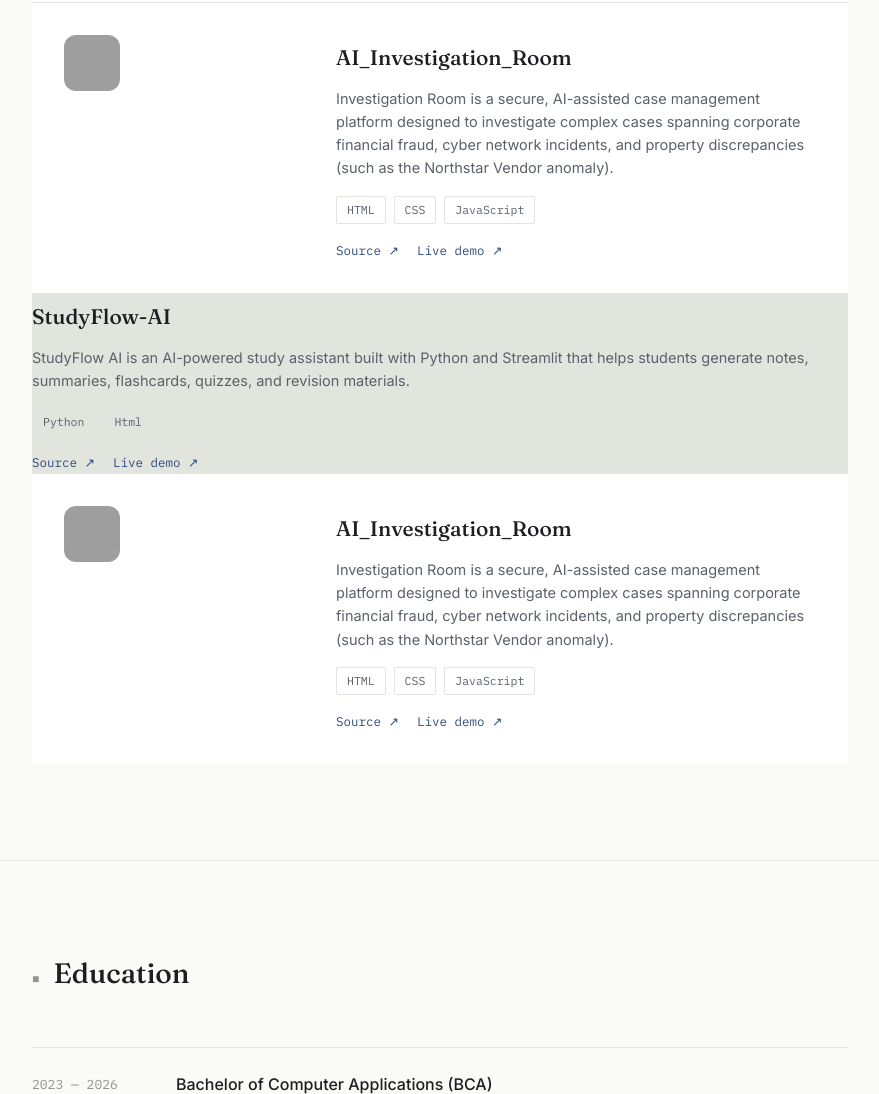
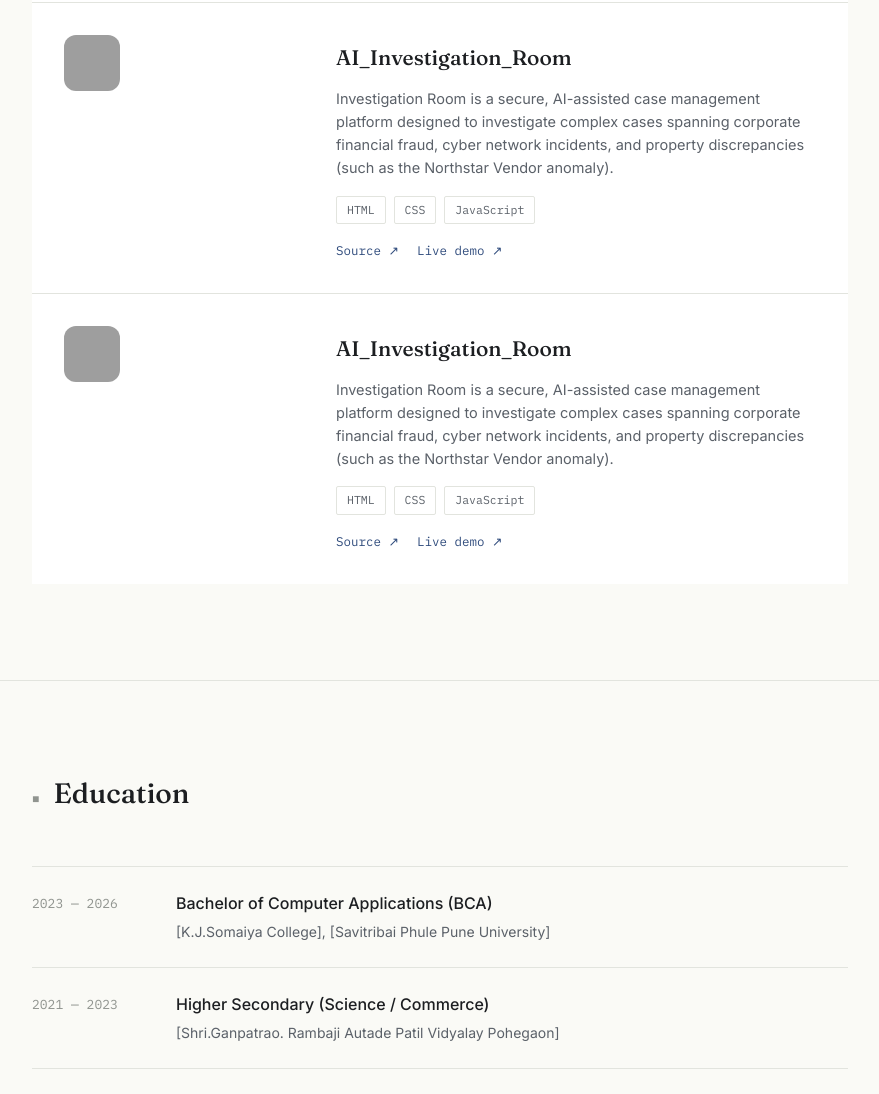
Before and after one commit to devidasbhalerao3011-spec/Rushikesh-Portfolio, a plain HTML site: page index.html in a window 1280 px wide. Shown: the part 2171-3265 px from the top of the page, without its empty margins (200-1079 px from the left). Drawn offline with nearby package versions, Linux system fonts and the light colour scheme; grey boxes are pictures that could not be loaded.

Commit message:
Remove StudyFlow-AI project details from index.html
Removed the project details for StudyFlow-AI from the project list.

```diff
--- a/index.html
+++ b/index.html
@@ -499,19 +499,6 @@
           </div>
         </div>
       </div>
- <div>
-          <div class="project-title">StudyFlow-AI</div>
-          <p class="project-desc">StudyFlow AI is an AI-powered study assistant built with Python and Streamlit that helps students generate notes, summaries, flashcards, quizzes, and revision materials.</p>
-          <div class="project-stack">
-            <span class="stack-chip">Python</span>
-            <span class="stack-chip">Html</span>
-            </div>
-          <div class="project-links">
-            <a href="https://github.com/devidasbhalerao3011-spec">Source ↗</a>
-            <a href="https://studyflow-ai-fx2ecwrkmimecusb6ehaud.streamlit.app/">Live demo ↗</a>
-          </div>
-        </div>
-      </div>
 <div class="project-list reveal">
     <div class="project-card">
         <div class="project-thumb">
```
